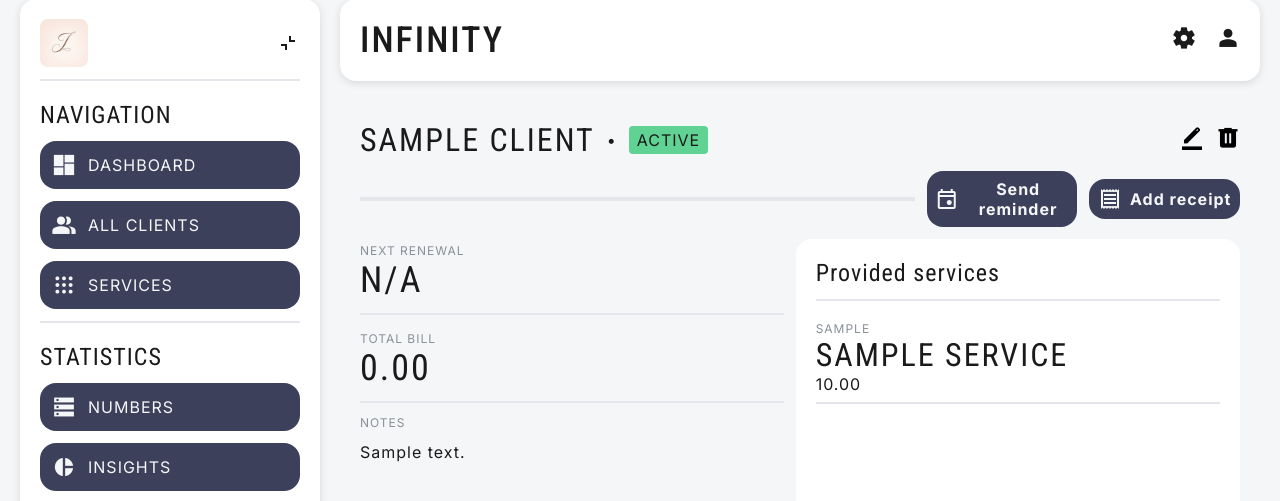
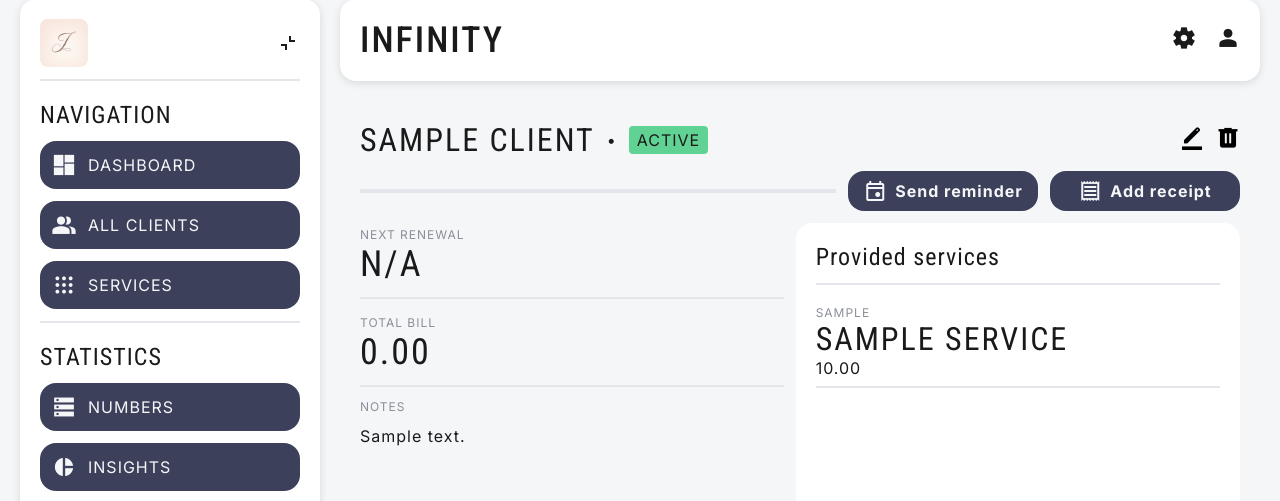
Before and after one commit to coderadi-in/INFINITY, a Flask app: page /clients/1/ in a window 1280 px wide. Shown: the part 21-522 px from the top of the page. Run offline with Flask 3, Linux system fonts and the light colour scheme; a user stored in the database is signed in; tables that the repository leaves empty hold one stand-in row (values such as "Sample post"); parts of the project's set-up code (start-up, migrations or seed data) failed here and were passed over.

Commit message:
Updated buttons sizing in client page. [UPDATE: 0.026.03.S2u4]

```diff
--- a/static/css/clients/client.css
+++ b/static/css/clients/client.css
@@ -9,7 +9,10 @@
 /* CONTROLS ROW */
 /* ================================================== */
 
-.controls-row .btn { width: 230px; }
+.controls-row .btn {
+    min-width: 190px;
+    max-width: 230px;
+}
 
 /* ================================================== */
 /* INFO ROW */
```
